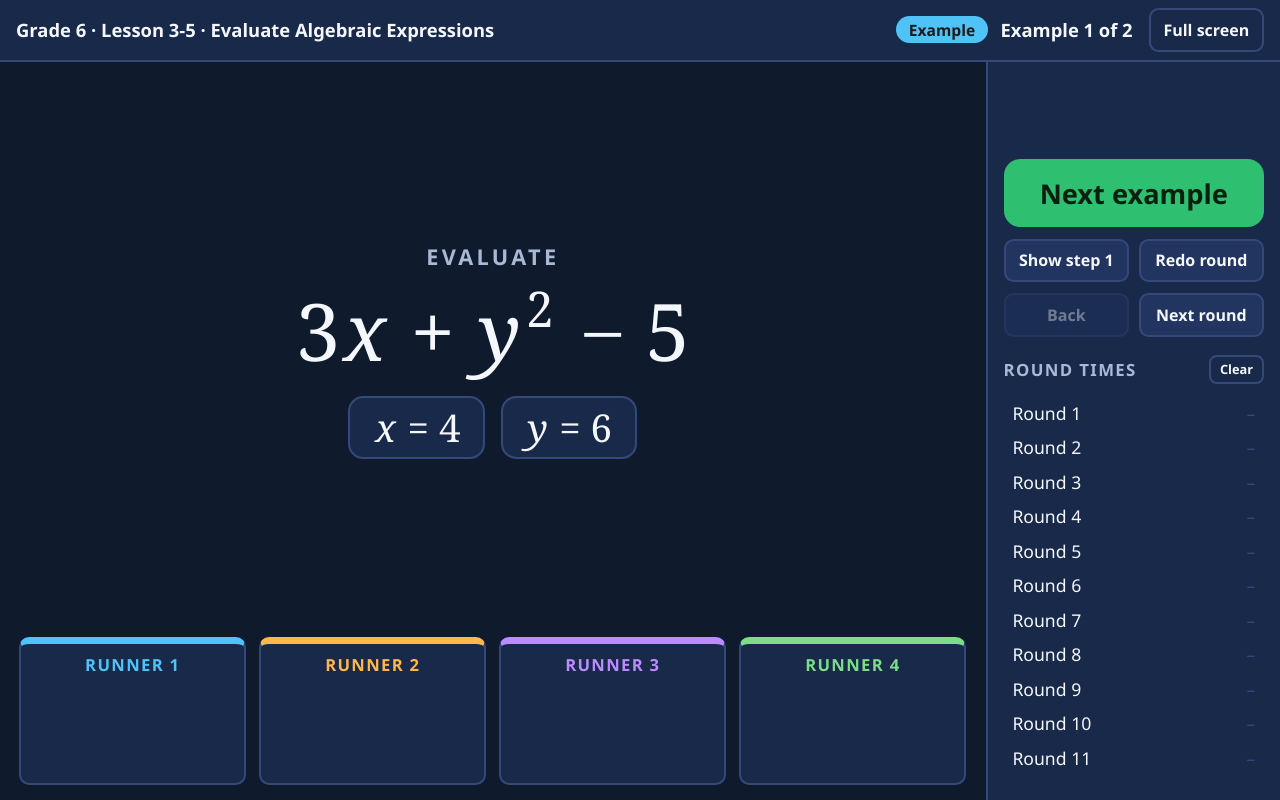
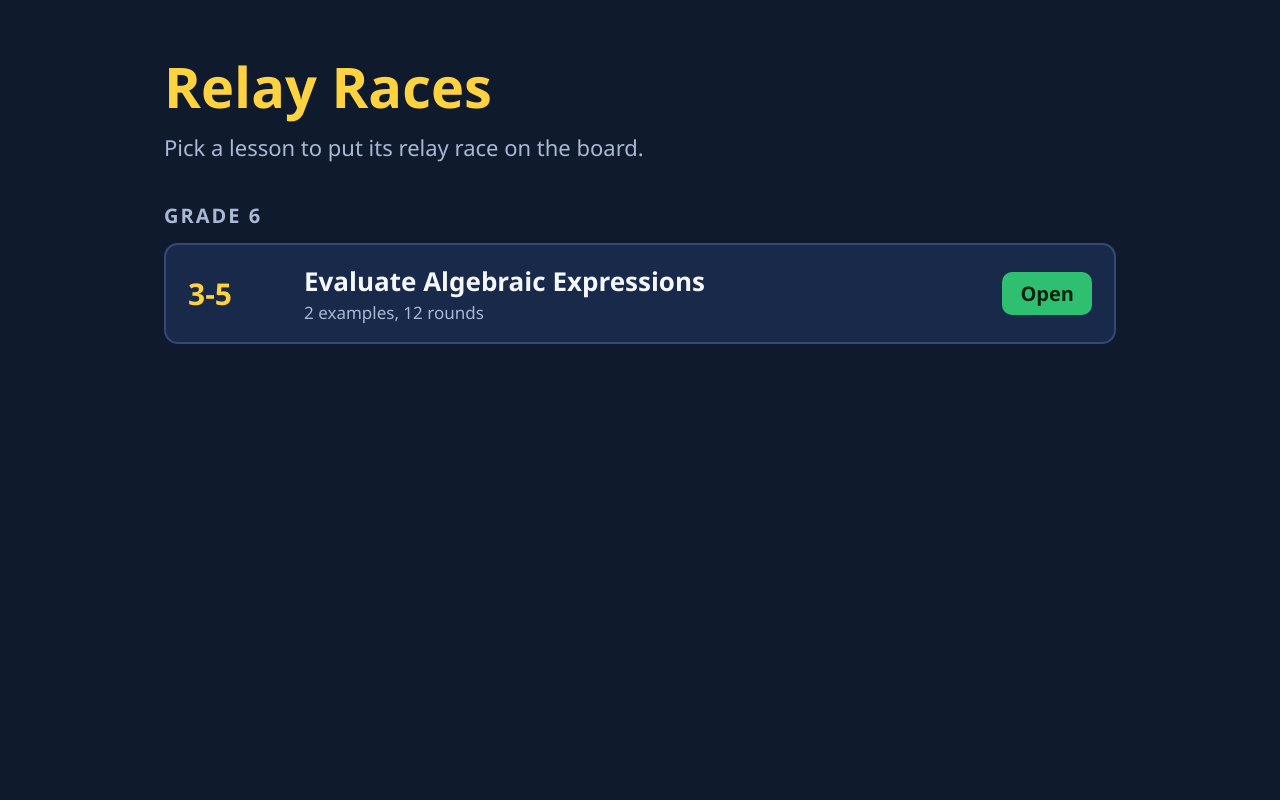
Before and after one commit to mathtextai-pixel/Relay-Race, a plain HTML site: page index.html in a window 1280 px wide. Drawn offline with Linux system fonts and the light colour scheme.

Commit message:
Add teacher page listing every relay race
The site now always opens on a collection page, grouped by grade, with a
link to each race. A race's top bar links back to the list.

Co-Authored-By: Claude Fable 5.2 <noreply@anthropic.com>
Claude-Session: https://claude.ai/code/session_01M5FtxypTe73ZJig4VDzFbV

```diff
--- a/app.js
+++ b/app.js
@@ -181,26 +181,65 @@
     loadTimes();
     $("picker").hidden = true;
     $("app").hidden = false;
-    $("homeBtn").hidden = lessons.length < 2;
     document.title = "Relay Race " + l.lesson + " – " + l.title;
     goTo(0);
   }
 
+  // The teacher page: every relay race, grouped by grade, each a real link.
   function showPicker() {
     stopTicker();
     lesson = null;
+    document.title = "Relay Races";
     $("app").hidden = true;
     $("picker").hidden = false;
-    $("lessonList").innerHTML = "";
-    lessons.forEach(function (l) {
-      var b = document.createElement("button");
-      b.innerHTML = "Grade " + esc(l.grade) + " · Lesson " + esc(l.lesson) +
-        "<small>" + esc(l.title) + " · " + l.rounds.length + " rounds</small>";
-      b.onclick = function () { openLesson(l); };
-      $("lessonList").appendChild(b);
+    var list = $("lessonList");
+    list.innerHTML = "";
+    if (!lessons.length) { list.textContent = "No relay races yet."; return; }
+
+    var sorted = lessons.slice().sort(function (a, b) {
+      return a.grade - b.grade || String(a.lesson).localeCompare(String(b.lesson), undefined, { numeric: true });
     });
-    if (!lessons.length) $("lessonList").textContent = "No lessons found.";
+    var lastGrade = null;
+    sorted.forEach(function (l) {
+      if (l.grade !== lastGrade) {
+        var h = document.createElement("h2");
+        h.textContent = "Grade " + l.grade;
+        list.appendChild(h);
+        lastGrade = l.grade;
+      }
+      var n = (l.examples || []).length;
+      var a = document.createElement("a");
+      a.className = "lesson-link";
+      a.href = "?lesson=" + encodeURIComponent(l.id);
+      a.innerHTML = '<span class="lesson-num">' + esc(l.lesson) + "</span>" +
+        '<span class="lesson-text">' + esc(l.title) +
+        "<small>" + (n ? n + (n === 1 ? " example, " : " examples, ") : "") + l.rounds.length + " rounds</small></span>" +
+        '<span class="lesson-go">Open</span>';
+      a.onclick = function (e) {
+        if (e.ctrlKey || e.metaKey || e.shiftKey) return;   // let "open in new tab" work
+        e.preventDefault();
+        navigate(a.getAttribute("href"));
+      };
+      list.appendChild(a);
+    });
   }
+
+  function route() {
+    var wanted = new URLSearchParams(location.search).get("lesson");
+    var match = lessons.filter(function (l) { return l.id === wanted; })[0];
+    if (match) openLesson(match); else showPicker();
+  }
+
+  // Change the address without reloading; where that is not allowed, just switch views.
+  function navigate(url) {
+    try { history.pushState(null, "", url); route(); }
+    catch (e) {
+      var id = new URLSearchParams(url.split("?")[1] || "").get("lesson");
+      var match = lessons.filter(function (l) { return l.id === id; })[0];
+      if (match) openLesson(match); else showPicker();
+    }
+  }
+  window.addEventListener("popstate", route);
 
   // ---------- wiring ----------
   $("mainBtn").onclick = mainAction;
@@ -208,7 +247,7 @@
   $("resetBtn").onclick = redo;
   $("prevBtn").onclick = function () { goTo(round - 1); };
   $("nextBtn").onclick = function () { goTo(round + 1); };
-  $("homeBtn").onclick = showPicker;
+  $("homeBtn").onclick = function () { navigate(location.pathname); };
   // Two taps to clear, so a stray touch on the board cannot wipe the times.
   var clearArmed = null;
   $("clearBtn").onclick = function () {
@@ -239,9 +278,5 @@
   // Keep Space from also "clicking" whichever button was touched last.
   document.addEventListener("keyup", function (e) { if (e.code === "Space") e.preventDefault(); });
 
-  var wanted = new URLSearchParams(location.search).get("lesson");
-  var match = lessons.filter(function (l) { return l.id === wanted; })[0];
-  if (match) openLesson(match);
-  else if (lessons.length === 1) openLesson(lessons[0]);
-  else showPicker();
+  route();
 })();
--- a/index.html
+++ b/index.html
@@ -3,21 +3,21 @@
 <head>
 <meta charset="utf-8">
 <meta name="viewport" content="width=device-width, initial-scale=1">
-<title>Relay Race</title>
+<title>Relay Races</title>
 <link rel="stylesheet" href="style.css">
 </head>
 <body>
 
-<!-- Lesson picker (only shown when there is more than one lesson) -->
+<!-- Teacher page: the collection of every relay race -->
 <main id="picker" hidden>
-  <h1>Relay Race</h1>
-  <p class="picker-sub">Choose a lesson</p>
+  <h1>Relay Races</h1>
+  <p class="picker-sub">Pick a lesson to put its relay race on the board.</p>
   <div id="lessonList"></div>
 </main>
 
 <div id="app" hidden>
   <header>
-    <button id="homeBtn" class="ghost" hidden>Lessons</button>
+    <button id="homeBtn" class="ghost">All relay races</button>
     <div class="lesson-name" id="lessonName"></div>
     <div class="round-info">
       <span id="levelTag" class="tag"></span>
--- a/style.css
+++ b/style.css
@@ -229,14 +229,48 @@ button.primary.stop { background: var(--stop); border-color: var(--stop); color:
 #times li.best .t { color: var(--accent); font-weight: 800; }
 #times li .t.none { color: var(--line); }
 
-/* ---------- picker ---------- */
+/* ---------- teacher page ---------- */
 
-#picker { max-width: 900px; margin: 0 auto; padding: 8vh 24px; text-align: center; }
-#picker h1 { font-size: 64px; margin: 0; color: var(--accent); }
-.picker-sub { font-size: 24px; color: var(--muted); }
-#lessonList { display: grid; gap: 16px; margin-top: 32px; }
-#lessonList button { font-size: 28px; padding: 24px; text-align: left; }
-#lessonList small { display: block; color: var(--muted); font-weight: 400; font-size: 18px; margin-top: 4px; }
+#picker { max-width: 1000px; margin: 0 auto; padding: 6vh 24px 8vh; }
+#picker h1 { font-size: 56px; margin: 0; color: var(--accent); }
+.picker-sub { font-size: 22px; color: var(--muted); margin: 8px 0 0; }
+#lessonList { display: grid; gap: 14px; margin-top: 16px; }
+#lessonList h2 {
+  margin: 24px 0 0;
+  font-size: 20px;
+  color: var(--muted);
+  text-transform: uppercase;
+  letter-spacing: 0.1em;
+}
+.lesson-link {
+  display: flex;
+  align-items: center;
+  gap: 20px;
+  padding: 18px 22px;
+  background: var(--panel);
+  border: 2px solid var(--line);
+  border-radius: 14px;
+  color: var(--text);
+  text-decoration: none;
+}
+.lesson-link:hover, .lesson-link:focus-visible { border-color: var(--accent); outline: none; }
+.lesson-num {
+  font-size: 30px;
+  font-weight: 800;
+  color: var(--accent);
+  min-width: 3.2em;
+  font-variant-numeric: tabular-nums;
+}
+.lesson-text { flex: 1; font-size: 26px; font-weight: 700; }
+.lesson-text small { display: block; color: var(--muted); font-weight: 400; font-size: 17px; margin-top: 2px; }
+.lesson-go {
+  background: var(--go);
+  color: #06210f;
+  font-weight: 700;
+  font-size: 20px;
+  border-radius: 10px;
+  padding: 8px 18px;
+}
 
 /* ---------- examples (shown before the timed rounds, no clock) ---------- */
 .is-example #clock { visibility: hidden; }
```
Also changed, not shown: 1 other file.
